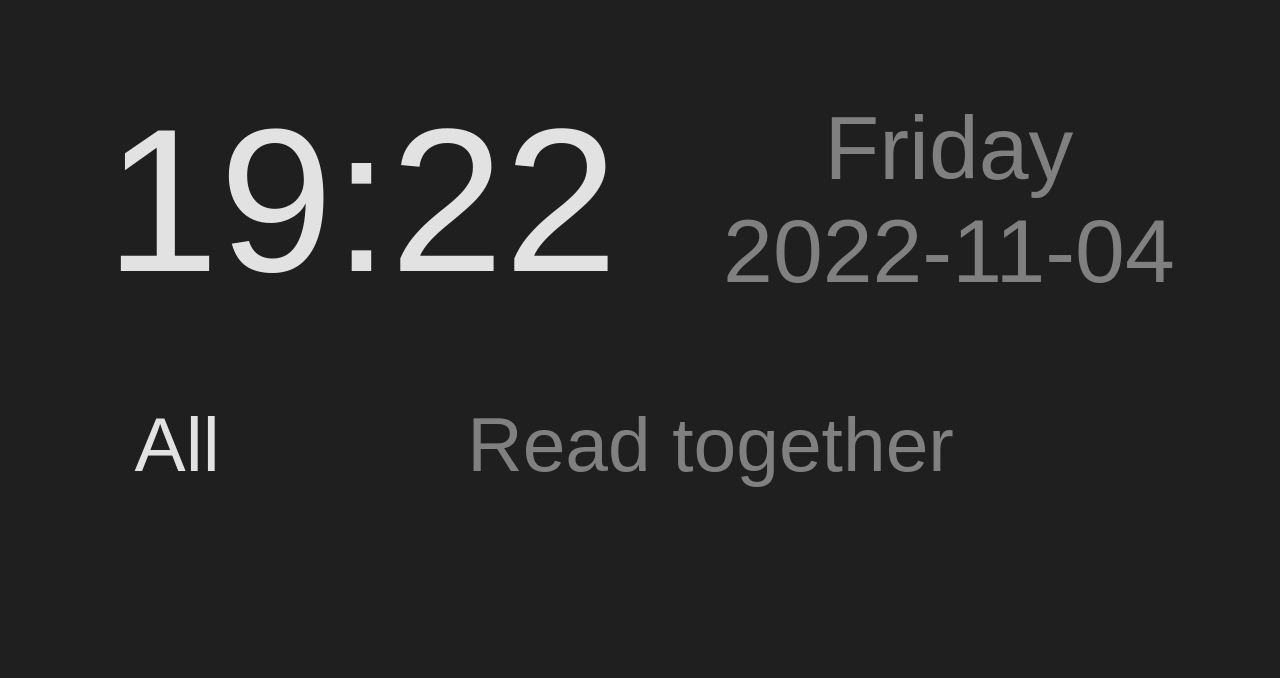
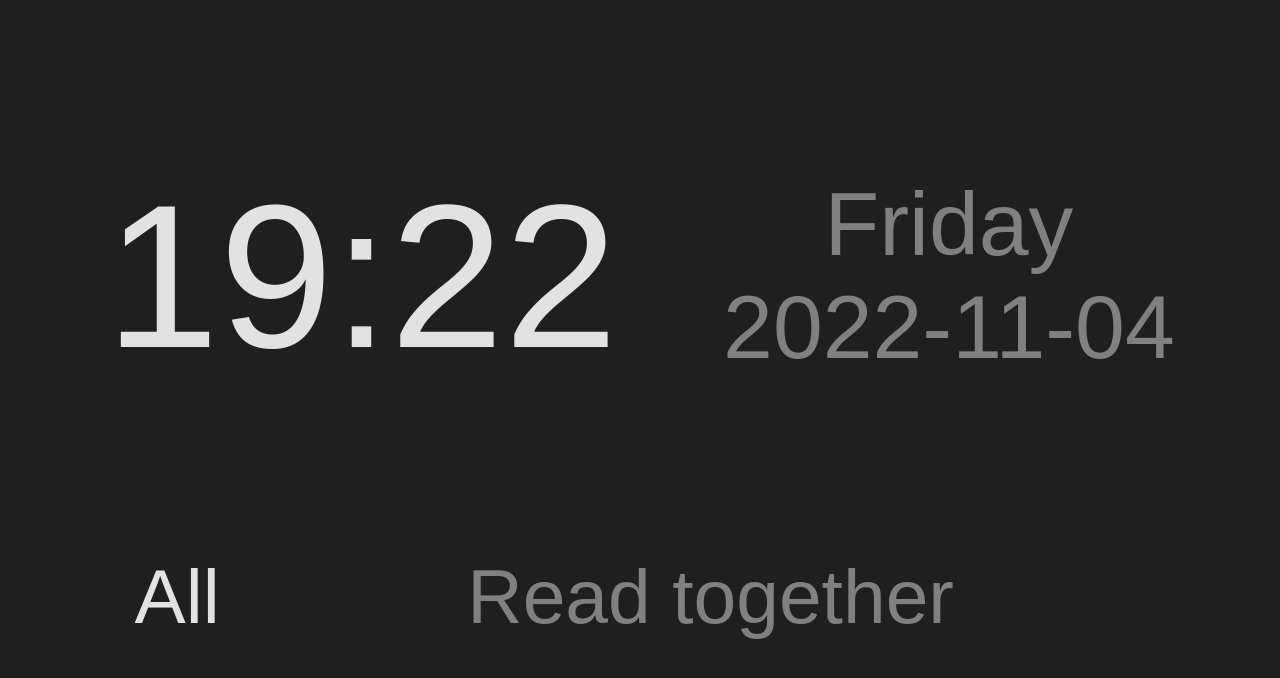
Before and after one commit to TehShrike/dining-room-terminal, a website: page index.html in a window 1280 px wide. Drawn offline with Linux system fonts and the light colour scheme.

Commit message:
A bit more vertically even

```diff
--- a/index.html
+++ b/index.html
@@ -25,13 +25,12 @@
 			.container {
 				display: flex;
 				flex-direction: column;
-				justify-content: space-between;
+				justify-content: space-evenly;
 				align-items: center;
 				padding: 0 1vw;
+				height: 100vh;
 			}
 			.date-time {
-				flex-grow: 1;
-				height: 50vh;
 				width: 100vw;
 
 				font-size: 7vw;
```
